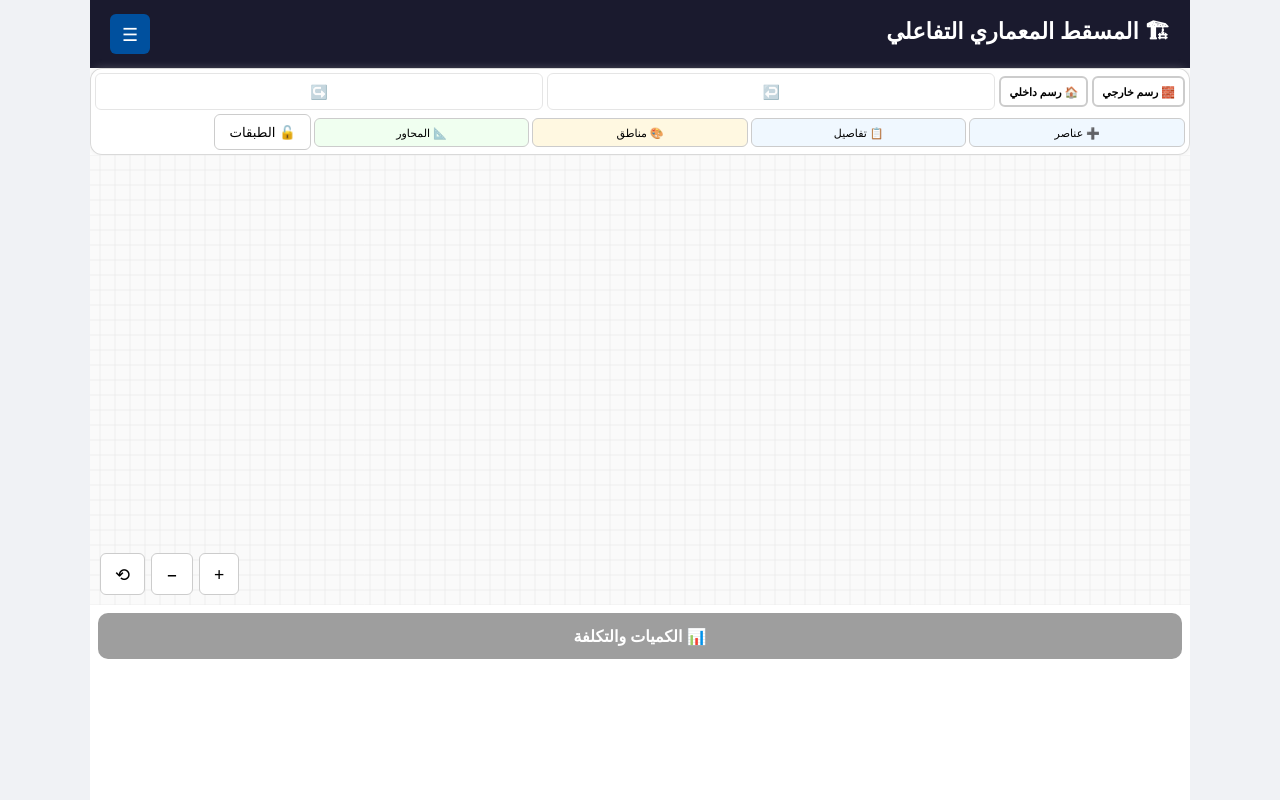
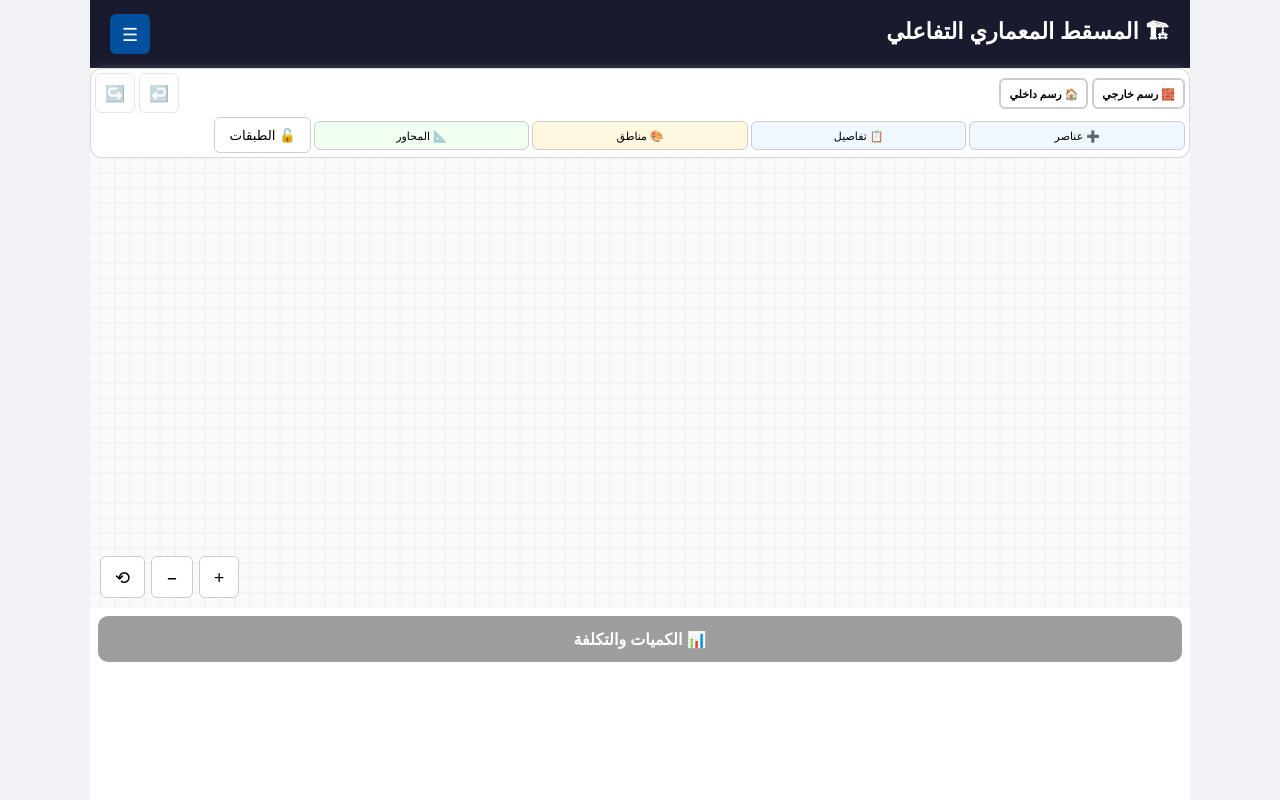
Before and after one commit to mlutf7-source/Finalplan, a React (Vite) app: page / in a window 1280 px wide. Built offline with nearby package versions, Linux system fonts and the light colour scheme.

Commit message:
Update TopToolbar.tsx

```diff
--- a/src/components/Toolbar/TopToolbar.tsx
+++ b/src/components/Toolbar/TopToolbar.tsx
@@ -70,16 +70,17 @@ export const TopToolbar: React.FC<Props> = ({
 
   return (
     <div style={{ border: '1px solid rgba(192,192,192,0.6)', boxShadow: '0 0 8px rgba(192,192,192,0.3)', borderRadius: 12, padding: 4, background: 'rgba(255,255,255,0.7)', width: '100%', boxSizing: 'border-box', overflow: 'hidden' }}>
-      {/* الصف الأول: الرسم + تراجع/تقدم */}
+
+      {/* الصف الأول: DrawToolbar + تراجع/تقدم */}
       <div style={{ display: 'flex', alignItems: 'center', gap: 4, marginBottom: 4, flexWrap: 'nowrap', width: '100%' }}>
-        <div style={{ flex: '0 0 auto', maxWidth: '55%', overflow: 'hidden' }}>
+        <div style={{ flex: '1 1 auto', minWidth: 0, overflow: 'hidden' }}>
           <DrawToolbar mode={mode} drawingType={drawingType} onStartDrawing={onStartDrawing} />
         </div>
-        <button onClick={onUndo} disabled={historyLength === 0} style={{ ...btnStyle(false, { opacity: historyLength === 0 ? 0.5 : 1, flex: 1, fontSize: 14 }), padding: '8px 2px', minWidth: 0 }}>↩️</button>
-        <button onClick={onRedo} disabled={futureLength === 0} style={{ ...btnStyle(false, { opacity: futureLength === 0 ? 0.5 : 1, flex: 1, fontSize: 14 }), padding: '8px 2px', minWidth: 0 }}>↪️</button>
+        <button onClick={onUndo} disabled={historyLength === 0} style={{ ...btnStyle(false, { opacity: historyLength === 0 ? 0.5 : 1, fontSize: 16 }), padding: '8px 8px', flex: '0 0 auto', minWidth: 40 }}>↩️</button>
+        <button onClick={onRedo} disabled={futureLength === 0} style={{ ...btnStyle(false, { opacity: futureLength === 0 ? 0.5 : 1, fontSize: 16 }), padding: '8px 8px', flex: '0 0 auto', minWidth: 40 }}>↪️</button>
       </div>
 
-      {/* الصف الثاني: الأزرار - بدون التفاف، تتقلص حسب الشاشة */}
+      {/* الصف الثاني: الأزرار */}
       <div style={{ display: 'flex', alignItems: 'center', gap: 3, flexWrap: 'nowrap', width: '100%' }}>
         <div style={{ position: 'relative', flex: '1 1 0', minWidth: 0 }}>
           <button onClick={() => toggleMenu('elements')} style={{ ...btnStyle(false, { background: '#f0f8ff' }), width: '100%' }}>➕ عناصر</button>
```
